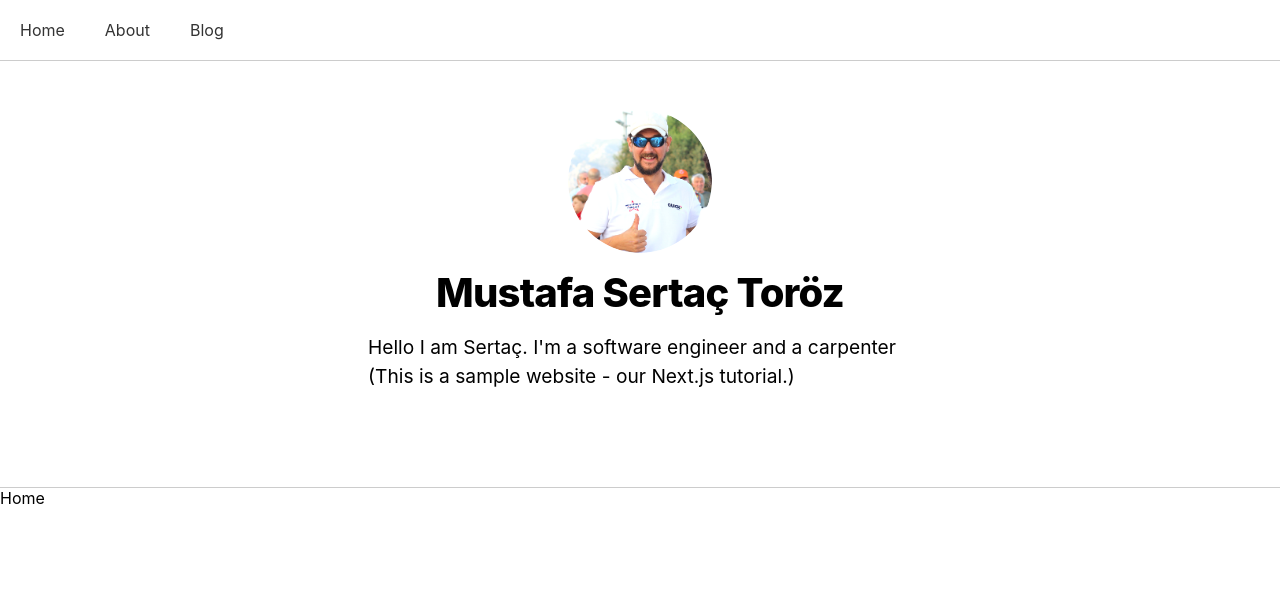
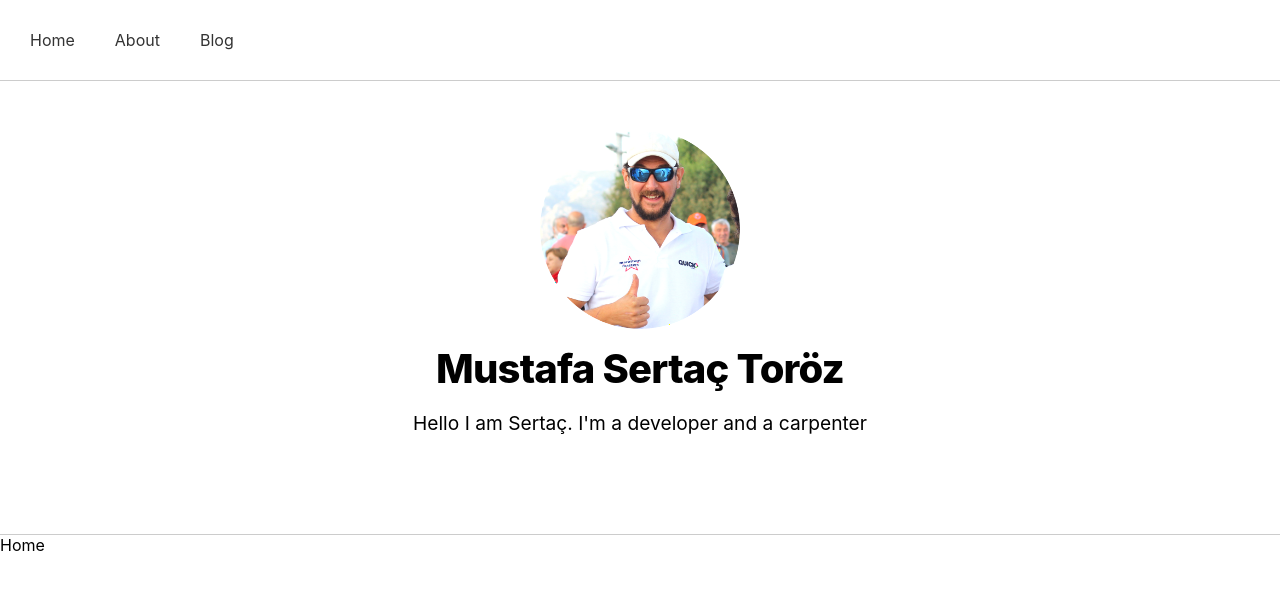
Before and after one commit to sertactoroz/NextJS-from-Scratch, a Next.js app: page / in a window 1280 px wide. Shown: the top 590 px of the page. Built offline with nearby package versions, Linux system fonts and the light colour scheme.

Commit message:
centeralisatons

```diff
--- a/components/layout.js
+++ b/components/layout.js
@@ -32,8 +32,8 @@ export default function Layout({ children, home }) {
               priority
               src="/images/sertac_profile.png"
               className={utilStyles.borderCircle}
-              height={144}
-              width={144}
+              height={200}
+              width={200}
               alt=""
             />
             <h1 className={utilStyles.heading2Xl}>{name}</h1>
--- a/components/layout.module.css
+++ b/components/layout.module.css
@@ -3,7 +3,6 @@
     padding: 0 1rem;
     margin: 3rem auto 6rem;
   }
-
 
   .header {
 
@@ -12,6 +11,14 @@
     align-items: center;
 
   }
+
+  .p {
+    display: flex;
+    flex-direction: column;
+    align-items: center;
+  }
+
+
   .backToHome {
     margin: 3rem 0 0;
   }
--- a/pages/index.js
+++ b/pages/index.js
@@ -10,11 +10,8 @@ export default function Home() {
         <title>{siteTitle}</title>
       </Head>
       <section className={utilStyles.headingMd}>
-        <p> Hello I am Sertaç. I'm a software engineer and a carpenter </p>
-        <p>
-          (This is a sample website - {' '}
-          <a href="https://nextjs.org/learn">our Next.js tutorial</a>.)
-        </p>
+        <p> Hello I am Sertaç. I'm a developer and a carpenter</p>
+
       </section>
     </Layout>
   );
--- a/styles/Home.module.css
+++ b/styles/Home.module.css
@@ -74,6 +74,7 @@
 }
 
 .card p {
+
   margin: 0;
   font-size: 1.25rem;
   line-height: 1.5;
--- a/styles/global.css
+++ b/styles/global.css
@@ -20,6 +20,7 @@ img {
   height: auto;
 }
 
+
 h1,
 h2,
 p,
@@ -28,7 +29,7 @@ ul {
 }
 
 ul {
-  padding: 0;
+  padding: 10px;
   list-style: none;
 }
 
--- a/styles/utils.module.css
+++ b/styles/utils.module.css
@@ -23,6 +23,10 @@
   .headingMd {
     font-size: 1.2rem;
     line-height: 1.5;
+    display: flex;
+    justify-content: center;
+
+
   }
 
   .borderCircle {
```
Also changed, not shown: components/header.js (+7 -18 lines), pages/about.js (+8 -1 lines).
